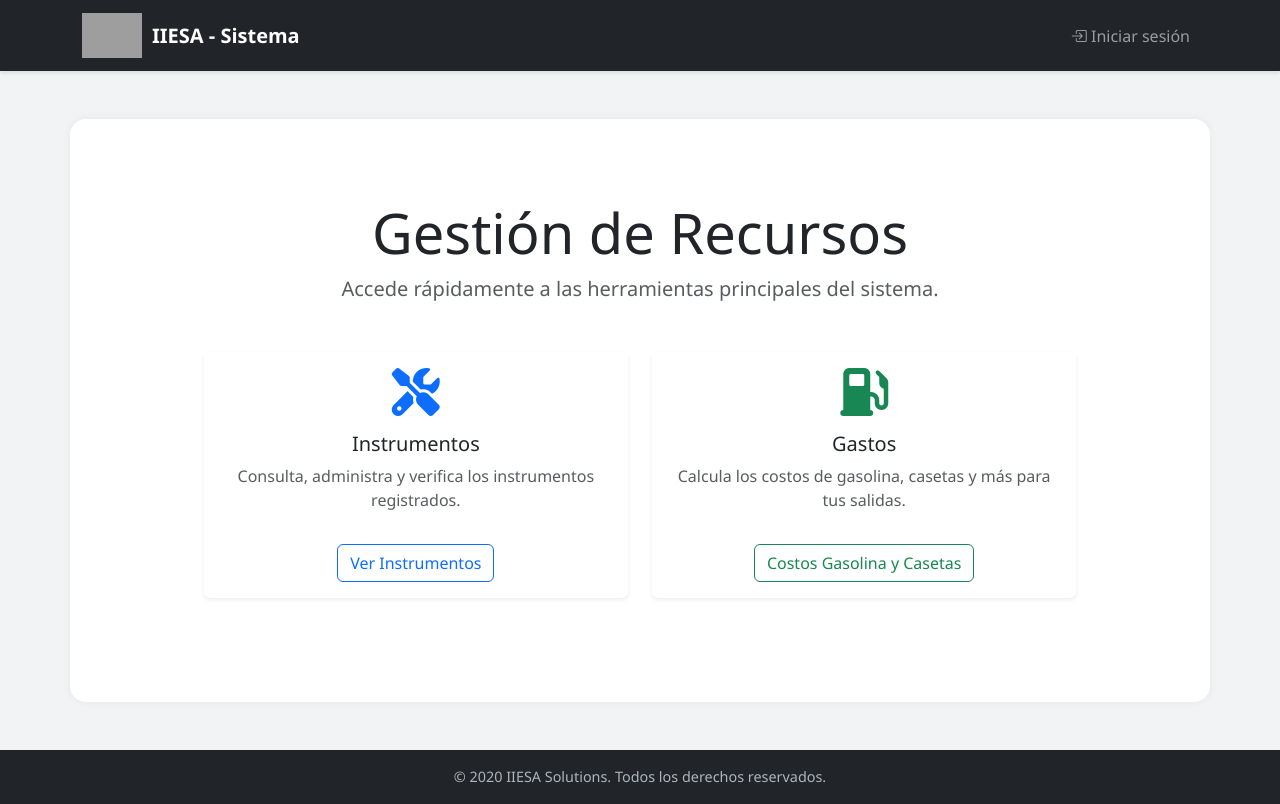
After one commit to israel109910/instrumentosIIESA, a Django app: template codigos/templates/main.html in a window 1280 px wide. The commit adds this page. Run offline with Django 3.2, Linux system fonts and the light colour scheme; the template is opened without the code that fills it: most values are stand-ins (such as "Sample title", 1, 10 or a date in 2020); grey boxes are pictures that could not be loaded.

Commit message:
Actualizacion viaticos 31-07-2025

```diff
--- a/codigos/templates/base.html
+++ b/codigos/templates/base.html
@@ -7,24 +7,53 @@
 
     <!-- Bootstrap CSS -->
     <link href="https://cdn.jsdelivr.net/npm/bootstrap@5.3.3/dist/css/bootstrap.min.css" rel="stylesheet">
+
     <!-- Bootstrap Icons -->
     <link href="https://cdn.jsdelivr.net/npm/bootstrap-icons@1.10.5/font/bootstrap-icons.css" rel="stylesheet">
 
+    <!-- Font Awesome (opcional si usas íconos como fa-tools) -->
+    <link rel="stylesheet" href="https://cdnjs.cloudflare.com/ajax/libs/font-awesome/6.5.0/css/all.min.css">
+
     <style>
         body {
-            background-color: #f8f9fa;
+            background-color: #f1f3f5;
+            font-family: 'Segoe UI', Tahoma, Geneva, Verdana, sans-serif;
+        }
+
+        .navbar {
+            box-shadow: 0 2px 4px rgba(0,0,0,0.1);
+        }
+
+        main.container {
+            background-color: #fff;
+            padding: 2rem;
+            border-radius: 1rem;
+            box-shadow: 0 0 10px rgba(0,0,0,0.05);
+        }
+
+        .dropdown-menu .dropdown-item.text-muted {
+            cursor: default;
+        }
+
+        footer {
+            margin-top: 3rem;
+            padding: 1rem 0;
+            background-color: #212529;
+            color: #adb5bd;
+            text-align: center;
+            font-size: 0.9rem;
         }
     </style>
 </head>
 <body>
 
 <nav class="navbar navbar-expand-lg navbar-dark bg-dark">
-  <div class="container-fluid">
+  <div class="container">
     <a class="navbar-brand d-flex align-items-center" href="{% url 'inicio' %}">
       <img src="https://www.iiesa-solutions.com.mx/wp-content/uploads/2019/05/IIESA-LOGOTIPO-footer_Mesa-de-trabajo-1-copia-2.png"
            alt="IIESA Logo"
-           style="height: 50px; margin-right: 10px;">
-      <span>Instrumentos</span>
+           style="height: 45px; margin-right: 10px;">
+      <span class="fw-bold">IIESA - Sistema</span>
     </a>
     <button class="navbar-toggler" type="button" data-bs-toggle="collapse" data-bs-target="#navbarNavDropdown">
       <span class="navbar-toggler-icon"></span>
@@ -34,7 +63,7 @@
       <ul class="navbar-nav ms-auto">
         {% if user.is_authenticated %}
           <li class="nav-item">
-            <a class="nav-link" href="{% url 'lista_instrumentos' %}">Gestión de Instrumentos</a>
+            <a class="nav-link" href="{% url 'lista_instrumentos' %}"><i class="bi bi-gear-fill"></i> Instrumentos</a>
           </li>
 
           <!-- Usuario -->
@@ -44,7 +73,7 @@
             </a>
             <ul class="dropdown-menu dropdown-menu-end">
               <li class="dropdown-item text-muted">
-                Rol:
+                <strong>Rol:</strong>
                 {% if user.rol %}
                   {{ user.rol }}
                 {% else %}
@@ -63,16 +92,22 @@
             </ul>
           </li>
         {% else %}
-          <li class="nav-item"><a class="nav-link" href="{% url 'login' %}">Iniciar sesión</a></li>
+          <li class="nav-item">
+            <a class="nav-link" href="{% url 'login' %}"><i class="bi bi-box-arrow-in-right"></i> Iniciar sesión</a>
+          </li>
         {% endif %}
       </ul>
     </div>
   </div>
 </nav>
 
-<main class="container my-4">
+<main class="container my-5">
     {% block content %}{% endblock %}
 </main>
+
+<footer>
+    &copy; {{ now.year }} IIESA Solutions. Todos los derechos reservados.
+</footer>
 
 <!-- Bootstrap JS -->
 <script src="https://cdn.jsdelivr.net/npm/bootstrap@5.3.3/dist/js/bootstrap.bundle.min.js"></script>
--- /dev/null
+++ b/codigos/templates/main.html
@@ -0,0 +1,34 @@
+{% extends 'base.html' %}
+
+{% block content %}
+<div class="container py-5">
+    <div class="text-center mb-5">
+        <h1 class="display-4">Gestión de Recursos</h1>
+        <p class="lead text-muted">Accede rápidamente a las herramientas principales del sistema.</p>
+    </div>
+
+    <div class="row justify-content-center">
+        <div class="col-md-5 mb-4">
+            <div class="card shadow-sm h-100 border-0">
+                <div class="card-body text-center">
+                    <i class="fas fa-tools fa-3x text-primary mb-3"></i>
+                    <h5 class="card-title">Instrumentos</h5>
+                    <p class="card-text text-muted">Consulta, administra y verifica los instrumentos registrados.</p>
+                    <a href="{% url 'inicio_instrumentos' %}" class="btn btn-outline-primary btn-block mt-3">Ver Instrumentos</a>
+                </div>
+            </div>
+        </div>
+
+        <div class="col-md-5 mb-4">
+            <div class="card shadow-sm h-100 border-0">
+                <div class="card-body text-center">
+                    <i class="fas fa-gas-pump fa-3x text-success mb-3"></i>
+                    <h5 class="card-title">Gastos</h5>
+                    <p class="card-text text-muted">Calcula los costos de gasolina, casetas y más para tus salidas.</p>
+                    <a href="{% url 'viaticos' %}" class="btn btn-outline-success btn-block mt-3">Costos Gasolina y Casetas</a>
+                </div>
+            </div>
+        </div>
+    </div>
+</div>
+{% endblock %}
--- a/codigos/urls.py
+++ b/codigos/urls.py
@@ -6,6 +6,7 @@ from . import views
 urlpatterns = [
 
     path('', views.inicio, name='inicio'),
+    path('inicio_instrumentos/', views.inicio_instrumentos, name='inicio_instrumentos'),
     path('instrumentos/', views.lista_instrumentos, name='lista_instrumentos'),
     path('instrumento/nuevo/', views.crear_instrumento, name='crear_instrumento'),
     path('instrumento/<int:instrumento_id>/editar/', views.editar_instrumento, name='editar_instrumento'),
```
Also changed, not shown: codigos/views.py (+8 -1 lines).
